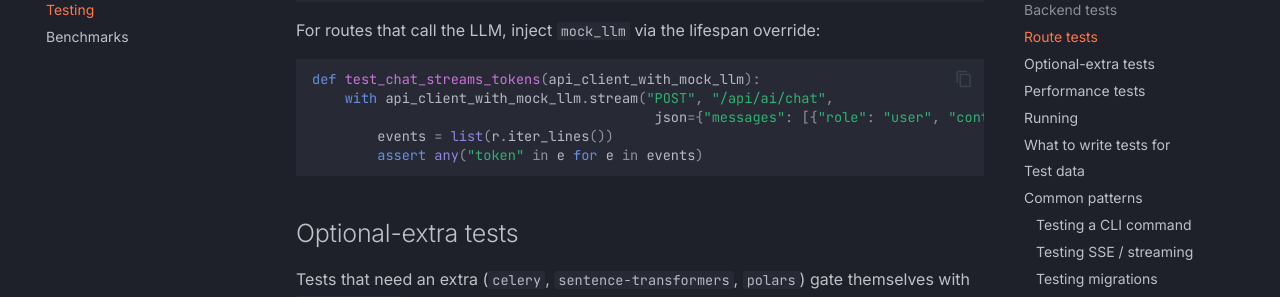
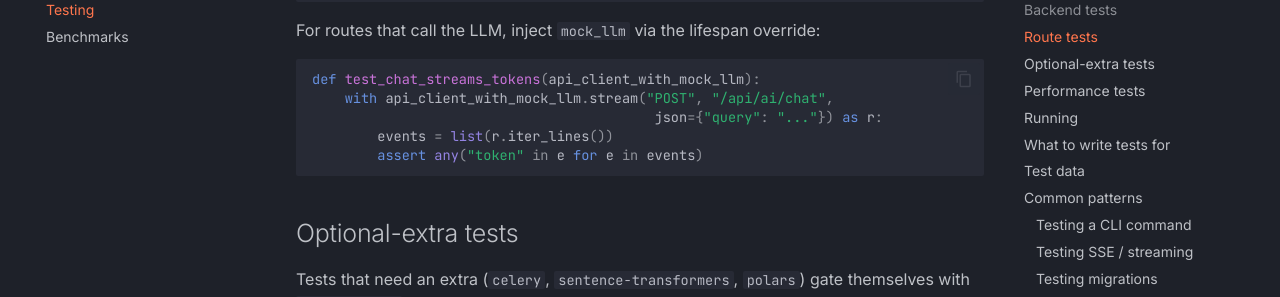
Before and after one commit to codepawl/featcat, an MkDocs documentation site: the page built from docs/contributing/testing.md, in a window 1280 px wide and 900 px high, scrolled down 1803 px. Shown: the part 152-449 px from the top of the window. Built offline with MkDocs 1.6.1 and Material for MkDocs 9.7.7, drawn with Linux system fonts in a browser that asks for light colours; comment, search, counter and statistics services are not loaded; some of the changed text lies outside the part shown.

````diff
--- a/docs/contributing/testing.md
+++ b/docs/contributing/testing.md
@@ -72,7 +72,7 @@ For routes that call the LLM, inject `mock_llm` via the lifespan override:
 ```python
 def test_chat_streams_tokens(api_client_with_mock_llm):
     with api_client_with_mock_llm.stream("POST", "/api/ai/chat",
-                                          json={"messages": [{"role": "user", "content": "..."}]}) as r:
+                                          json={"query": "..."}) as r:
         events = list(r.iter_lines())
         assert any("token" in e for e in events)
 ```
@@ -160,7 +160,7 @@ def test_features_list(in_memory_backend, monkeypatch):
 ```python
 def test_chat_stream(api_client_with_mock_llm):
     with api_client_with_mock_llm.stream("POST", "/api/ai/chat",
-                                          json={"messages": [{"role": "user", "content": "hi"}]}) as r:
+                                          json={"query": "hi"}) as r:
         lines = [line for line in r.iter_lines() if line]
         assert any(line.startswith("event: token") for line in lines)
         assert any(line.startswith("event: done") for line in lines)
````
Also changed, not shown: docs/user-guide/ai.md (+1 -1 lines), docs/user-guide/catalog.md (+1 -1 lines).
